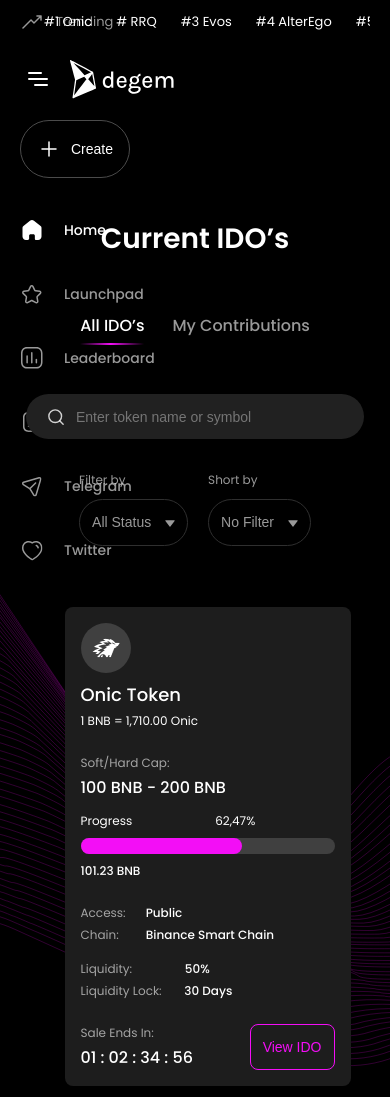
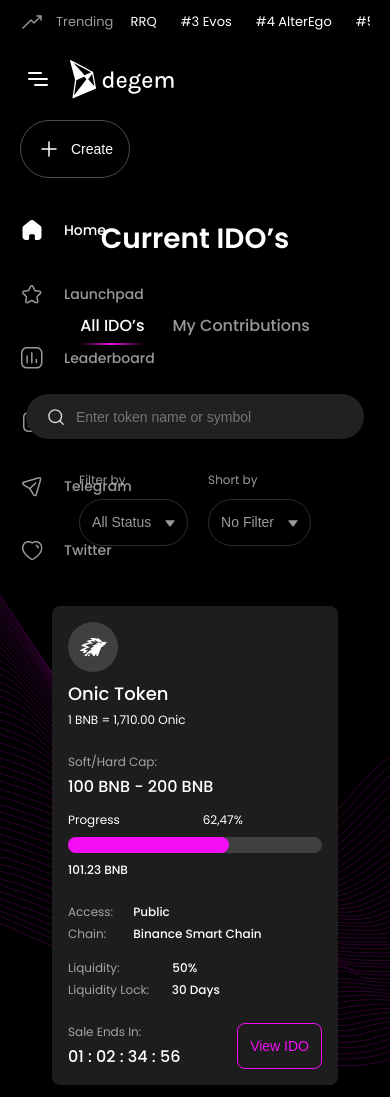
Before and after one commit to AjiwahyuIN/Degem, a plain HTML site: page index.html in a window 390 px wide. Shown: the top 1097 px of the page. Drawn offline with nearby package versions, Linux system fonts and the light colour scheme.

Commit message:
add responsive sidebar #3

```diff
--- a/style.css
+++ b/style.css
@@ -848,7 +848,7 @@
         top: 0;
         right: 0;
         max-width: 350px;
-        z-index: 100;
+        z-index: 99;
     }
     .navbar {
         margin-top: 40px;
@@ -857,8 +857,8 @@
         display: none;
     }
     .home-content-wrapper{
-        padding-left: 25px;
-        padding-left: 25px;
+        padding-top: 60px;
+        margin: 0 auto;
     }
     .home-sec-1-tilte-wrapper{
         display: flex;
```
